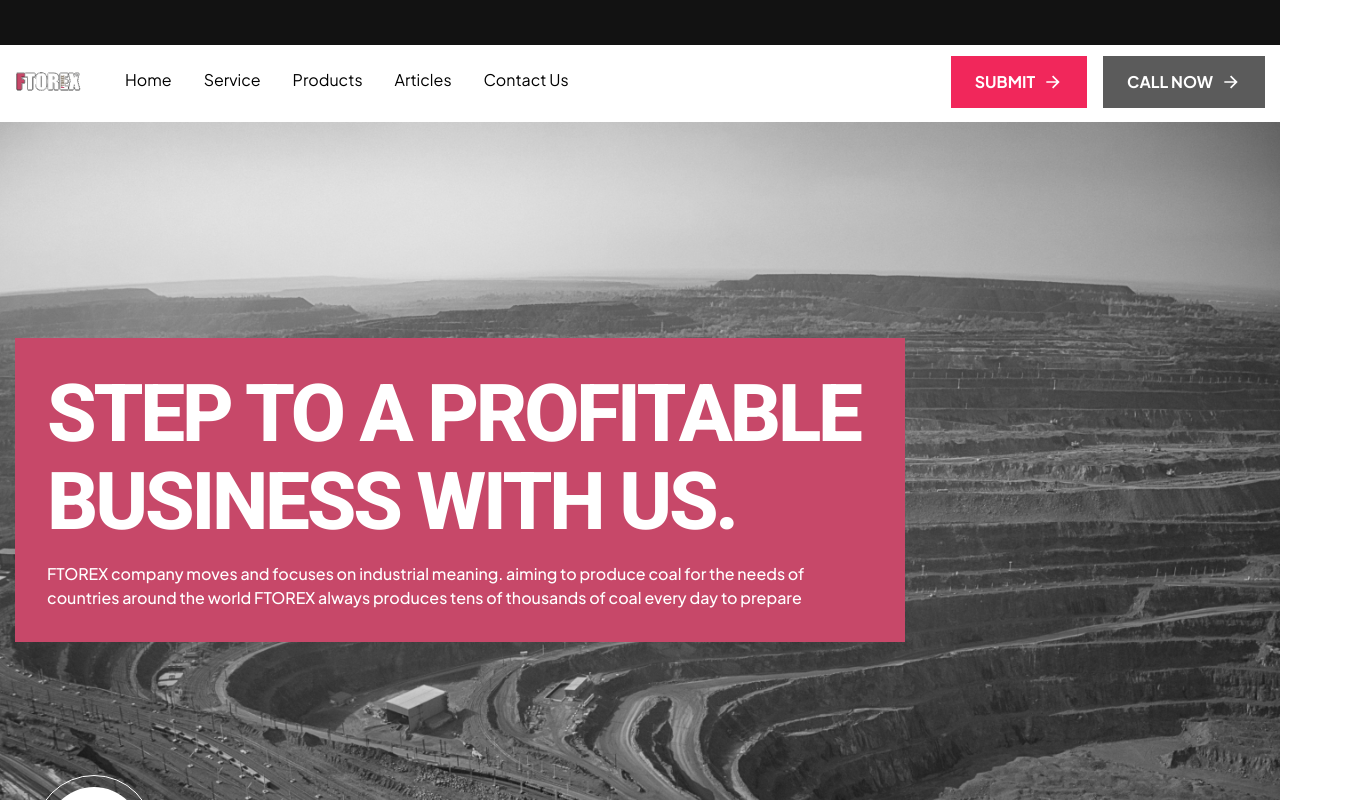
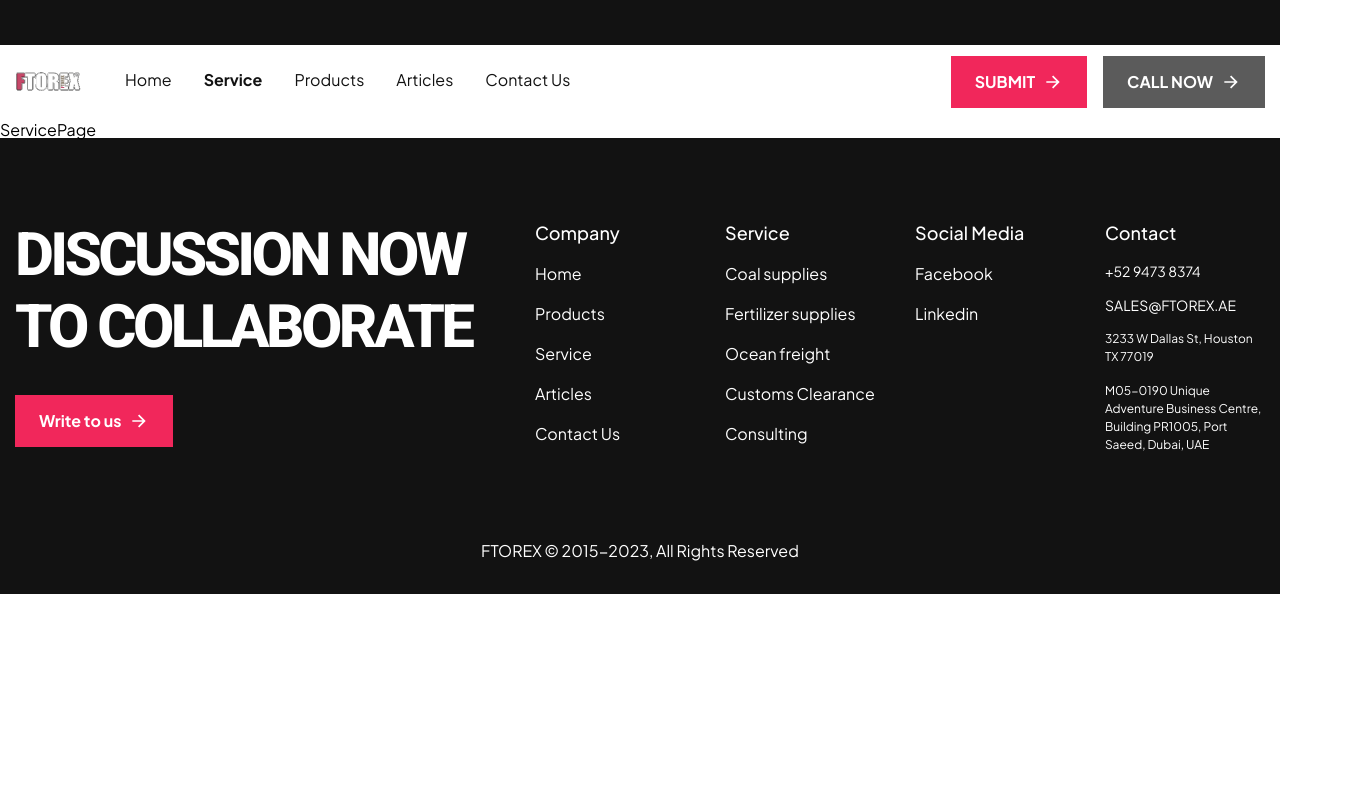
Before and after one commit to RomanKoriachko/ftorex, a React (Create React App) app: page /service in a window 1280 px wide. Shown: the top 800 px of the page, 1355 px wide, since content can reach past the window. Built offline with nearby package versions, Linux system fonts and the light colour scheme.

Commit message:
add links on other pages

```diff
--- /dev/null
+++ b/src/components/LayoutComponent/LayoutComponent.js
@@ -0,0 +1,16 @@
+import React from 'react'
+import Header from '../../container/Header/Header'
+import Footer from '../../container/Footer/Footer'
+import { Outlet } from 'react-router-dom'
+
+const LayoutComponent = () => {
+    return (
+        <>
+            <Header />
+            <Outlet />
+            <Footer />
+        </>
+    )
+}
+
+export default LayoutComponent
--- a/src/container/App/App.js
+++ b/src/container/App/App.js
@@ -1,14 +1,24 @@
-import Footer from '../Footer/Footer'
-import Header from '../Header/Header'
+import { Route, Routes } from 'react-router-dom'
 import Main from '../Main/Main'
 import './App.scss'
+import ServicePage from '../../pages/ServicePage/ServicePage'
+import ProductsPage from '../../pages/ProductsPage/ProductsPage'
+import ArticlesPage from '../../pages/ArticlesPage/ArticlesPage'
+import ContactUsPage from '../../pages/ContactUsPage/ContactUsPage'
+import LayoutComponent from '../../components/LayoutComponent/LayoutComponent'
 
 function App() {
     return (
         <div className="App">
-            <Header />
-            <Main />
-            <Footer />
+            <Routes>
+                <Route path="/" element={<LayoutComponent />}>
+                    <Route index element={<Main />} />
+                    <Route path="service" element={<ServicePage />} />
+                    <Route path="products" element={<ProductsPage />} />
+                    <Route path="articles" element={<ArticlesPage />} />
+                    <Route path="contacts" element={<ContactUsPage />} />
+                </Route>
+            </Routes>
         </div>
     )
 }
--- a/src/container/Footer/Footer.js
+++ b/src/container/Footer/Footer.js
@@ -1,5 +1,6 @@
 import React from 'react'
 import './Footer.scss'
+import { Link } from 'react-router-dom'
 
 const Footer = () => {
     return (
@@ -19,11 +20,21 @@
                     </div>
                     <div className="footer-item-text">
                         <p className="footer-column-header">Company</p>
-                        <p className="footer-column-item">Home</p>
-                        <p className="footer-column-item">Products</p>
-                        <p className="footer-column-item">Sevice</p>
-                        <p className="footer-column-item">Articles</p>
-                        <p className="footer-column-item">Contact Us</p>
+                        <p className="footer-column-item">
+                            <Link to="/">Home</Link>
+                        </p>
+                        <p className="footer-column-item">
+                            <Link to="/products">Products</Link>
+                        </p>
+                        <p className="footer-column-item">
+                            <Link to="/service">Service</Link>
+                        </p>
+                        <p className="footer-column-item">
+                            <Link to="/articles">Articles</Link>
+                        </p>
+                        <p className="footer-column-item">
+                            <Link to="/contacts">Contact Us</Link>
+                        </p>
                     </div>
                     <div className="footer-item-text">
                         <p className="footer-column-header">Service</p>
--- a/src/container/Footer/Footer.scss
+++ b/src/container/Footer/Footer.scss
@@ -28,6 +28,10 @@
             font-size: 16px;
             line-height: 150%;
             margin-bottom: 16px;
+            > a {
+                text-decoration: none;
+                color: white;
+            }
         }
         .footer-contacts-item-1 {
             font-weight: 400;
--- a/src/container/Header/Header.js
+++ b/src/container/Header/Header.js
@@ -1,5 +1,6 @@
 import React from 'react'
 import './Header.scss'
+import { NavLink } from 'react-router-dom'
 
 const Header = () => {
     return (
@@ -14,11 +15,46 @@
                             alt=""
                         />
                         <div className="header-menu row">
-                            <div>Home</div>
-                            <div>Service</div>
-                            <div>Products</div>
-                            <div>Articles</div>
-                            <div>Contact Us</div>
+                            <NavLink
+                                to="/"
+                                className={({ isActive }) =>
+                                    isActive ? 'active' : 'notActive'
+                                }
+                            >
+                                Home
+                            </NavLink>
+                            <NavLink
+                                to="/service"
+                                className={({ isActive }) =>
+                                    isActive ? 'active' : 'notActive'
+                                }
+                            >
+                                Service
+                            </NavLink>
+                            <NavLink
+                                to="/products"
+                                className={({ isActive }) =>
+                                    isActive ? 'active' : 'notActive'
+                                }
+                            >
+                                Products
+                            </NavLink>
+                            <NavLink
+                                to="/articles"
+                                className={({ isActive }) =>
+                                    isActive ? 'active' : 'notActive'
+                                }
+                            >
+                                Articles
+                            </NavLink>
+                            <NavLink
+                                to="/contacts"
+                                className={({ isActive }) =>
+                                    isActive ? 'active' : 'notActive'
+                                }
+                            >
+                                Contact Us
+                            </NavLink>
                         </div>
                     </div>
                     <div className="header-btns">
--- a/src/container/Header/Header.scss
+++ b/src/container/Header/Header.scss
@@ -12,6 +12,14 @@
 .header-menu {
     margin-left: 43px;
     gap: 32px;
+    > a {
+        text-decoration: none;
+        color: #121212;
+        font-weight: 400;
+    }
+    .active {
+        font-weight: 700;
+    }
 }
 .header-btns {
     > button {
--- /dev/null
+++ b/src/pages/ArticlesPage/ArticlesPage.js
@@ -0,0 +1,7 @@
+import React from 'react'
+
+const ArticlesPage = () => {
+    return <div>ArticlesPage</div>
+}
+
+export default ArticlesPage
--- /dev/null
+++ b/src/pages/ContactUsPage/ContactUsPage.js
@@ -0,0 +1,7 @@
+import React from 'react'
+
+const ContactUsPage = () => {
+    return <div>ContactUsPage</div>
+}
+
+export default ContactUsPage
--- /dev/null
+++ b/src/pages/ProductsPage/ProductsPage.js
@@ -0,0 +1,7 @@
+import React from 'react'
+
+const ProductsPage = () => {
+    return <div>ProductsPage</div>
+}
+
+export default ProductsPage
--- /dev/null
+++ b/src/pages/ServicePage/ServicePage.js
@@ -0,0 +1,7 @@
+import React from 'react'
+
+const ServicePage = () => {
+    return <div>ServicePage</div>
+}
+
+export default ServicePage
```
